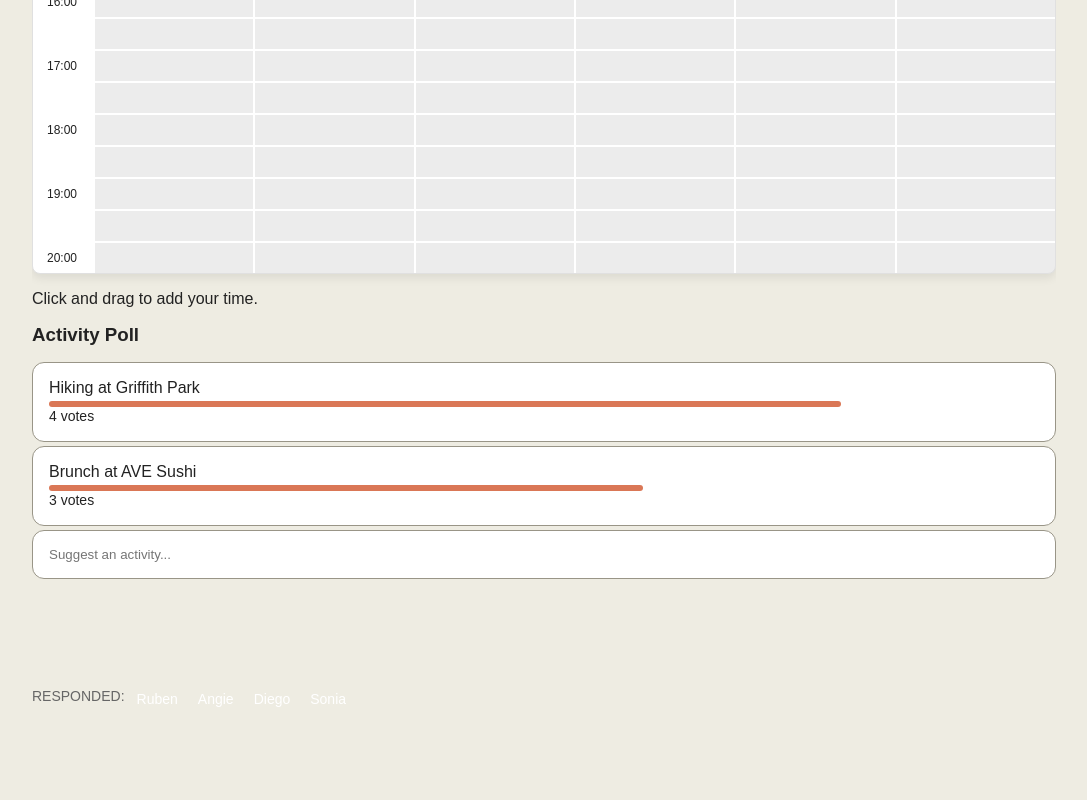
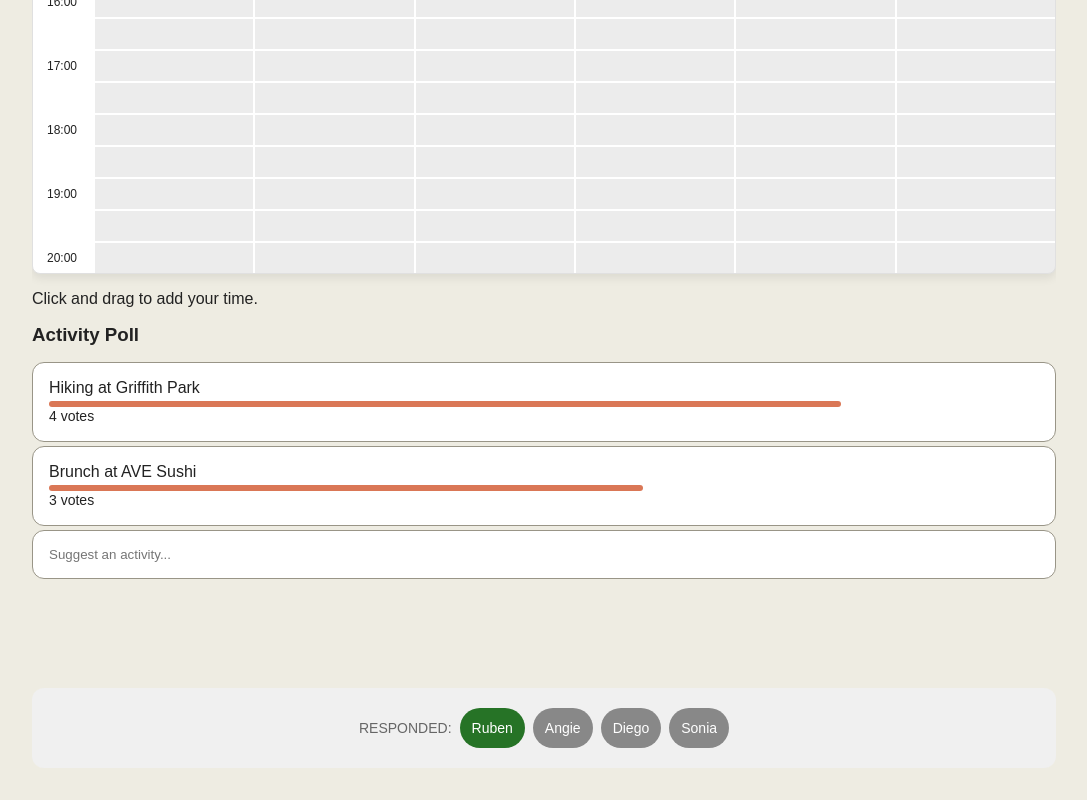
Before and after one commit to angietea101/groupsync, a React (Vite) app: page /planevent/1 in a window 1280 px wide. Shown: the part 848-1648 px from the top of the page, without its empty margins (96-1183 px from the left). Before the commit the page ends 1589 px from the top, so only its background shows below. Built offline with nearby package versions, Linux system fonts and the light colour scheme; no server answers.

Commit message:
FEAT: Make footer for planevent page

```diff
--- a/src/pages/PlanEvent.css
+++ b/src/pages/PlanEvent.css
@@ -45,7 +45,7 @@
   align-items: center;
   justify-content: center;
   gap: 0.5rem;
-  width: 10rem;
+  width: 12rem;
   padding: 0.6rem 1rem;
   border-radius: var(--radius-btn);
   border: 1px solid var(--color-border);
@@ -181,13 +181,25 @@ h3 {
   color: #666;
   display: flex;
   flex-wrap: wrap;
-  gap: 0.25rem;
+  gap: 0.5rem;
+  background-color: #f0f0f0;
+  padding: 0.75rem 1rem;
+  border-radius: 12px;
+  align-items: center;
+  justify-content: center;
+  height: 5rem;
 }
 
 .footer-responded span {
-  padding: 0.15rem 0.5rem;
-  border-radius: var(--radius-btn);
+  padding: 0.75rem 0.75rem;
+  border-radius: 9999px;
+  font-size: 0.875rem;
   color: var(--color-white);
+  background-color: #888888;
+}
+
+.footer-responded span:first-child {
+  background-color: #267326;
 }
 
 /* --- MEDIA QUERIES --- */
--- a/src/pages/PlanEvent.jsx
+++ b/src/pages/PlanEvent.jsx
@@ -36,7 +36,7 @@ export default function PlanEvent() {
     // Reset text after 1s
     setTimeout(() => {
       setCopied(false);
-    }, 3000);
+    }, 1000);
   };
 
   return (
@@ -71,7 +71,7 @@ export default function PlanEvent() {
               </div>
               <button className="invite-button" onClick={handleClick}>
                 <Link2 />
-                {copied ? 'Copied' : 'Invite Friends'}
+                {copied ? 'Copied' : 'Copy Invite Link'}
               </button>
             </div>
           </div>
```
